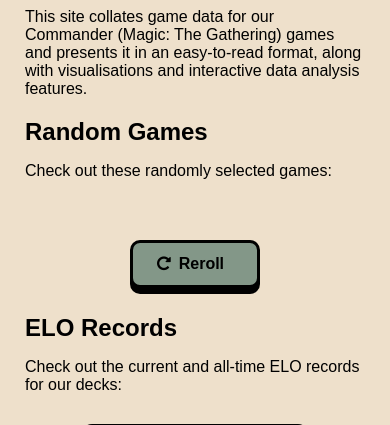
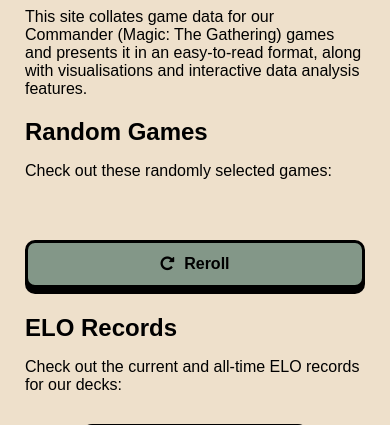
Before and after one commit to mikthelegend/commander_games, a Flask app: page / in a window 390 px wide. Shown: the part 292-717 px from the top of the page. Run offline with Flask 3, Linux system fonts and the light colour scheme; data that the repository does not hold is empty.

Commit message:
add icons

```diff
--- a/static/style.css
+++ b/static/style.css
@@ -116,6 +116,7 @@
 */
 button {
   display: flex;
+  justify-content: center;
   padding: 12px 24px;
   margin-bottom: 6px;
   border-radius: 10px;
@@ -128,7 +129,7 @@
   width: max-content;
   min-width: 130px;
   align-self: center;
-  gap: 8px;
+  gap: 10px;
 }
 
 button:hover {
@@ -366,7 +367,6 @@
   display: flex;
   justify-content: center;
   gap: 10px;
-  align-items: top;
   flex-wrap: wrap;
 }
 
@@ -537,7 +537,7 @@
     width: auto;
   }
   #back_to_list_button {
-    display: block;
+    display: flex;
     width: 100%;
   }
 }
--- a/templates/index.html
+++ b/templates/index.html
@@ -14,7 +14,7 @@
     <div id="random_games_container">
         <!-- Random game details will be populated here by static/index.js -->
     </div>
-    <div class="flex-col">
+    <div class="flex-row">
         <button id="new_random_game_btn">
             <i class="fa fa-rotate-right"></i>
             Reroll
```
Also changed, not shown: templates/view_game.html (+12 -3 lines).
